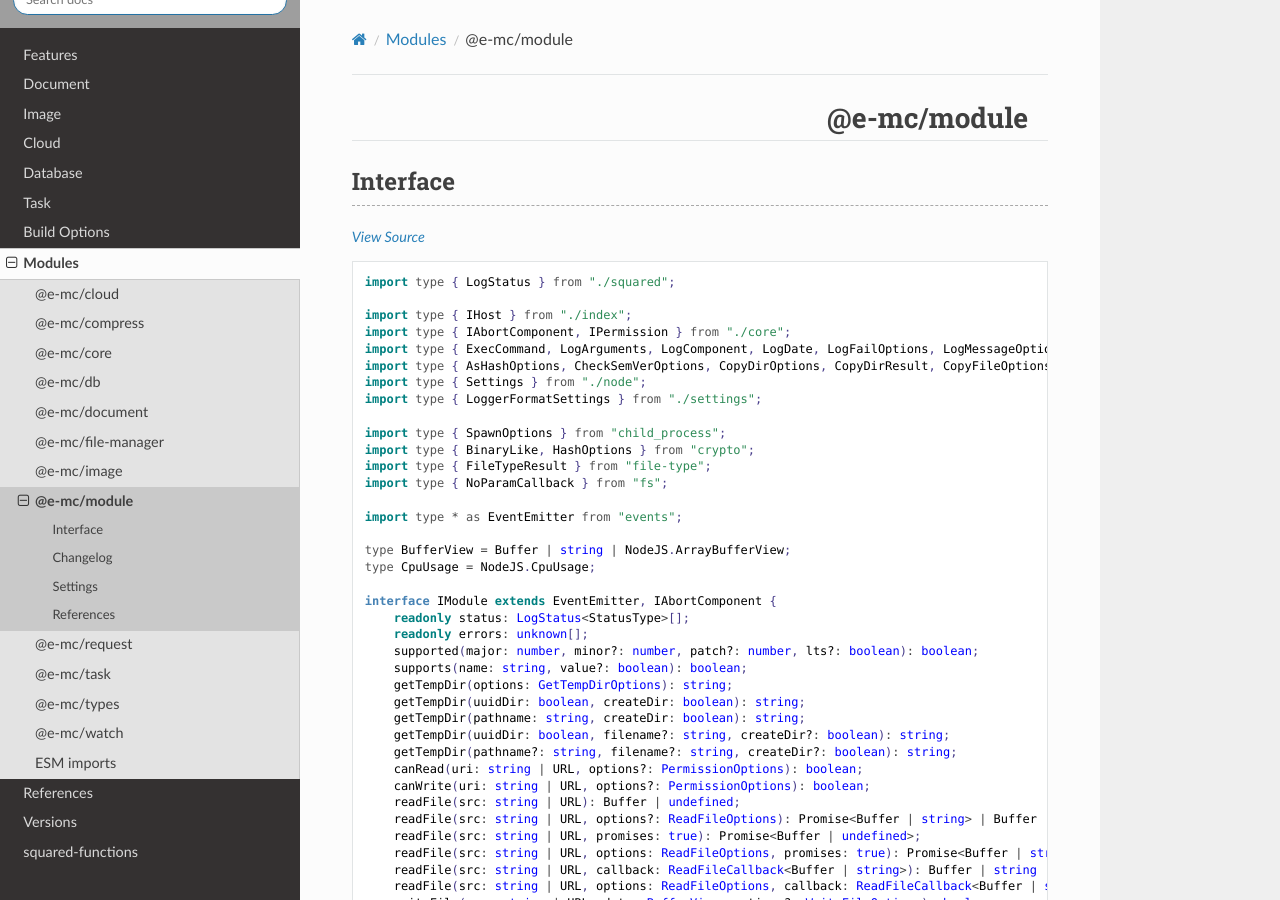
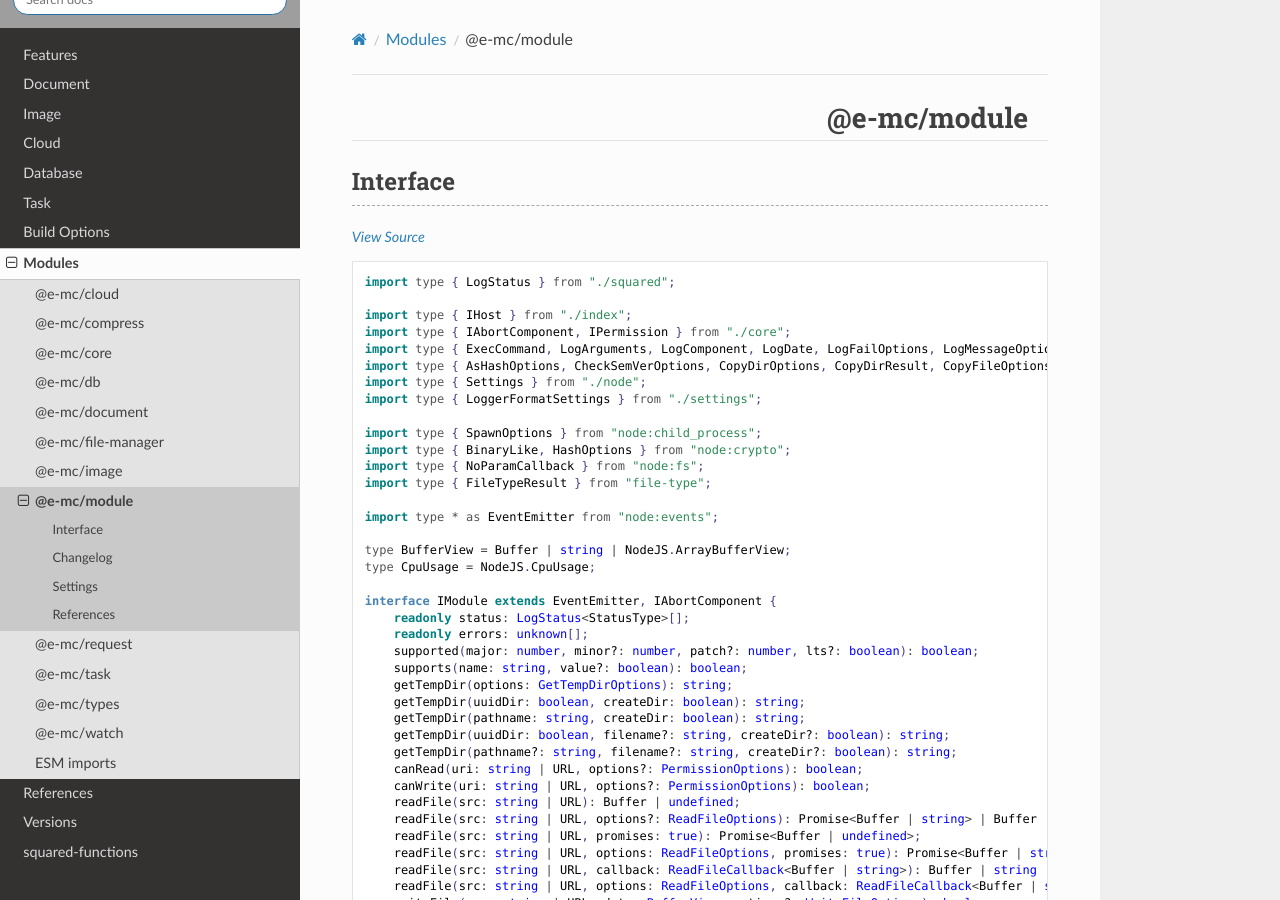
Before and after one commit to anpham6/chrome-docs, a Sphinx documentation site: the page built from source/modules/module.rst, in a window 1280 px wide and 900 px high. Built offline with Sphinx 7.4.7 and the Read the Docs theme 3.1.0, drawn with Linux system fonts in a browser that asks for light colours; grey boxes are pictures that could not be loaded.

Commit message:
Modules: NodeJS built-in modules use node: prefix.

```diff
--- a/source/modules/compress.rst
+++ b/source/modules/compress.rst
@@ -14,9 +14,9 @@ Interface
   import type { BufferResult, CompressFormat, CompressLevel, TryFileCompressor } from "./compress";
   import type { CompressModule, CompressSettings } from "./settings";
 
-  import type { WriteStream } from "fs";
-  import type { Readable } from "stream";
-  import type { BrotliCompress, Gzip } from "zlib";
+  import type { WriteStream } from "node:fs";
+  import type { Readable } from "node:stream";
+  import type { BrotliCompress, Gzip } from "node:zlib";
 
   interface ICompress extends IModule {
       module: CompressModule;
--- a/source/modules/db.rst
+++ b/source/modules/db.rst
@@ -18,7 +18,7 @@ Interface
   import type { AuthValue } from "./http";
   import type { DbCoerceSettings, DbModule, DbSourceOptions, PoolConfig } from "./settings";
 
-  import type { SecureContextOptions } from "tls";
+  import type { SecureContextOptions } from "node:tls";
 
   interface IDb extends IClientDb<IHost, DbModule, DbDataSource, DbSourceOptions, DbCoerceSettings> {
       setCredential(item: DbDataSource): Promise<void>;
--- a/source/modules/file-manager.rst
+++ b/source/modules/file-manager.rst
@@ -23,8 +23,8 @@ Interface
   import type { Aria2Options, BufferFormat, OpenOptions } from "./request";
   import type { CloudModule, CompressModule, DbModule, DocumentModule, HttpConnectSettings, HttpMemorySettings, ImageModule, RequestModule, TaskModule, WatchModule } from "./settings";
 
-  import type { SpawnOptions } from "child_process";
-  import type { NoParamCallback } from "fs";
+  import type { SpawnOptions } from "node:child_process";
+  import type { NoParamCallback } from "node:fs";
 
   interface IFileManager extends IHost, Set<string> {
       processTimeout: number;
--- a/source/modules/module.rst
+++ b/source/modules/module.rst
@@ -20,12 +20,12 @@ Interface
   import type { Settings } from "./node";
   import type { LoggerFormatSettings } from "./settings";
 
-  import type { SpawnOptions } from "child_process";
-  import type { BinaryLike, HashOptions } from "crypto";
+  import type { SpawnOptions } from "node:child_process";
+  import type { BinaryLike, HashOptions } from "node:crypto";
+  import type { NoParamCallback } from "node:fs";
   import type { FileTypeResult } from "file-type";
-  import type { NoParamCallback } from "fs";
 
-  import type * as EventEmitter from "events";
+  import type * as EventEmitter from "node:events";
 
   type BufferView = Buffer | string | NodeJS.ArrayBufferView;
   type CpuUsage = NodeJS.CpuUsage;
--- a/source/modules/request.rst
+++ b/source/modules/request.rst
@@ -16,9 +16,9 @@ Interface
   import type { ApplyOptions, Aria2Options, FormDataPart, HeadersOnCallback, HostConfig, OpenOptions, PostOptions, ProxySettings, PutOptions, ReadExpectType, RequestInit, StatusOnCallback } from "./request";
   import type { DnsLookupSettings, RequestModule, RequestSettings } from "./settings";
 
-  import type { ClientRequest, OutgoingHttpHeaders } from "http";
-  import type { LookupFunction } from "net";
-  import type { Writable } from "stream";
+  import type { ClientRequest, OutgoingHttpHeaders } from "node:http";
+  import type { LookupFunction } from "node:net";
+  import type { Writable } from "node:stream";
 
   interface IRequest extends IModule {
       module: RequestModule;
--- a/source/modules/types.rst
+++ b/source/modules/types.rst
@@ -11,8 +11,8 @@ Interface
 
   import type { LogArguments } from "./lib/logger";
 
+  import type { BinaryLike, BinaryToTextEncoding, CipherGCMTypes, Encoding, RandomUUIDOptions } from "node:crypto";
   import type { BytesOptions } from "bytes";
-  import type { BinaryLike, BinaryToTextEncoding, CipherGCMTypes, Encoding, RandomUUIDOptions } from 'crypto';
 
   function createAbortError(reject: true): Promise<never>;
   function createAbortError(): DOMException;
```
